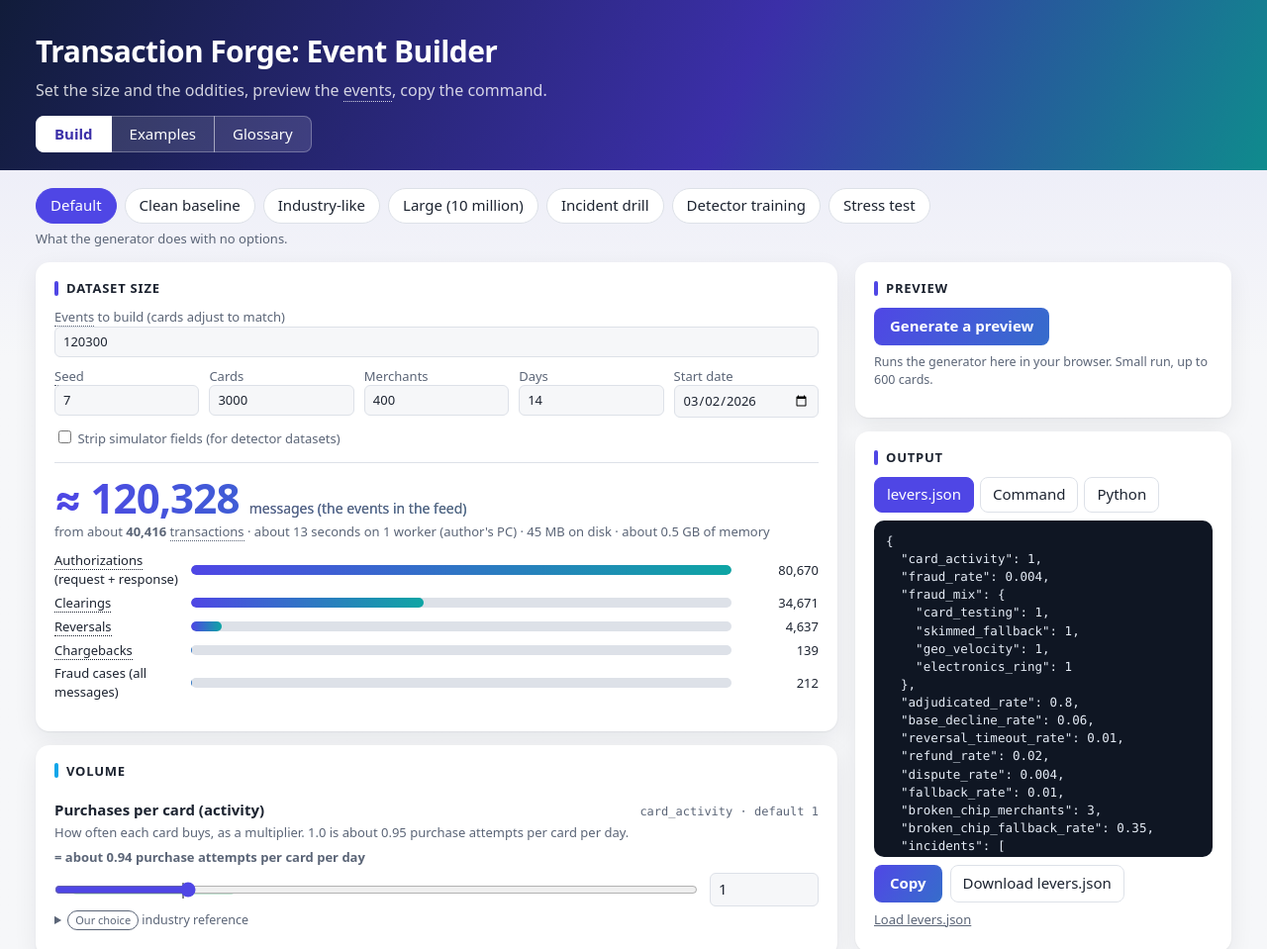
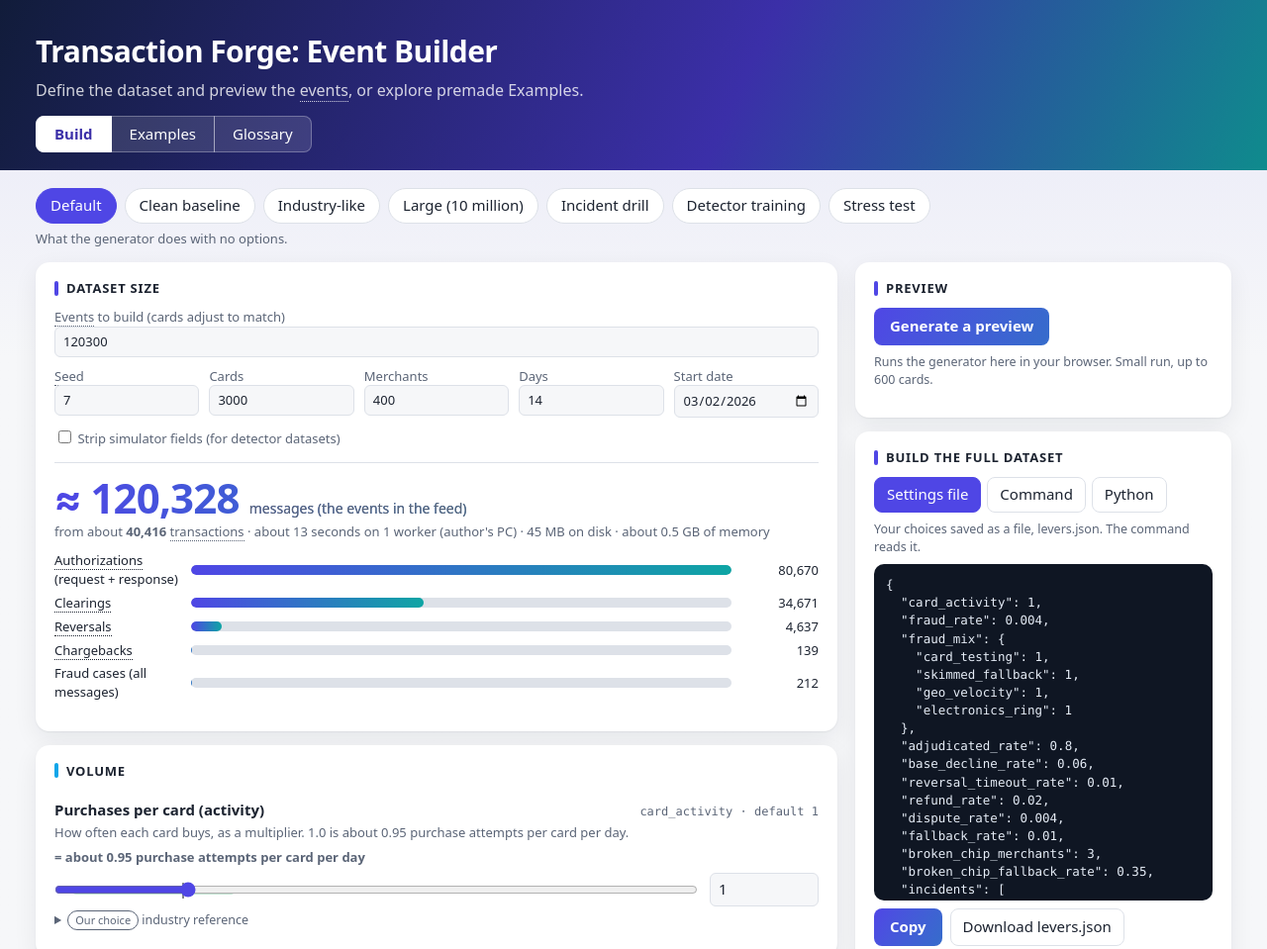
Before and after one commit to krisrchesney/transaction-forge, a plain HTML site: page docs/index.html in a window 1280 px wide. Shown: the top 959 px of the page at 99% size. Drawn offline with Linux system fonts and the light colour scheme.

Commit message:
Page: explain the build box, new tagline, non-sticky side column, rounding fix
Co-Authored-By: Claude Sonnet 5.5 <noreply@anthropic.com>

```diff
--- a/docs/index.html
+++ b/docs/index.html
@@ -99,7 +99,7 @@ input[type=number], input[type=text], input[type=date] {
 .pvcase { border: 1px solid var(--line); border-radius: 10px; padding: 8px 12px; margin: 10px 0; }
 .pvcase h3 { margin: 0; font-size: 14px; }
 .pvcase .row { margin-top: 6px; }
-.side { position: sticky; top: 12px; }
+.side { position: static; }
 @media (max-width: 900px) { .side { position: static; } }
 .tabs { display: flex; gap: 6px; margin-bottom: 8px; }
 .tabs button[aria-pressed=true] { background: var(--accent); color: var(--accent-ink); border-color: var(--accent); }
@@ -170,6 +170,7 @@ pre { border-radius: 10px; }
 .pvcase h3 { font-size: 13px; letter-spacing: .04em; text-transform: uppercase; color: var(--muted); }
 .keybox { border-radius: 10px; border-style: solid; border-left: 4px solid var(--accent2); }
 .chips button[aria-pressed=true] { box-shadow: 0 2px 8px color-mix(in srgb, var(--accent) 40%, transparent); }
+@media (max-width: 700px) { .sizeest .big { font-size: 32px; } .hero h1 { font-size: 26px; } }
 #glossary-list { display: table-row-group; }
 .gloss { width: 100%; border-collapse: collapse; font-size: 14px; }
 .gloss th { text-align: left; font-size: 12px; text-transform: uppercase; letter-spacing: .05em; color: var(--muted); padding: 8px 10px; border-bottom: 2px solid var(--line); position: sticky; top: 0; background: var(--panel); }
@@ -186,7 +187,7 @@ pre { border-radius: 10px; }
 <div class="hero">
 <header>
   <h1>Transaction Forge: Event Builder</h1>
-  <p class="lede">Set the size and the oddities, preview the events, copy the command.</p>
+  <p class="lede">Define the dataset and preview the events, or explore premade Examples.</p>
   <div class="seg tabbar" id="pagetabs" role="group" aria-label="Page"><button data-tab="build" aria-pressed="true">Build</button><button data-tab="examples" aria-pressed="false">Examples</button><button data-tab="glossary" aria-pressed="false">Glossary</button></div>
 </header>
 </div>
@@ -248,8 +249,9 @@ pre { border-radius: 10px; }
       <p class="note" id="pv-status" aria-live="polite">Runs the generator here in your browser. Small run, up to 600 cards.</p>
     </section>
     <section class="card">
-      <h2>Output</h2>
+      <h2>Build the full dataset</h2>
       <div class="tabs" id="tabs" role="group" aria-label="Output format"></div>
+      <p class="note" id="out-help" style="margin:0 0 8px"></p>
       <pre id="out" tabindex="0"></pre>
       <div class="row">
         <button class="primary" id="copy">Copy</button>
@@ -434,7 +436,7 @@ function buildGlossary() {
 // kind "rate" is a fraction shown as a percent; "count" is a whole number
 const LEVERS = [
   {group: "Volume", key: "card_activity", label: "Purchases per card (activity)", kind: "factor", max: 5, step: .05, tag: "choice", band: [.14, 1.4],
-   implied: v => "about " + (0.945 * v).toFixed(2) + " purchase attempts per card per day",
+   implied: v => "about " + (Math.round(0.945 * v * 100 + 1e-6) / 100).toFixed(2) + " purchase attempts per card per day",
    help: "How often each card buys, as a multiplier. 1.0 is about 0.95 purchase attempts per card per day.",
    bench: "No single standard exists; it depends on what you count. Reference points (the green band): one global network's 2024 switched transactions (159.4 billion) over its 3.5 billion issued cards is about 0.13 per card per day (many issued cards are inactive and only network-switched transactions count), a multiplier of about 0.14. US card payments per person (Federal Reserve, 2022; my own division, using an assumed population) is about 1.3, a multiplier of about 1.4. The default models an active card.", src: "network annual report; Federal Reserve"},
   {group: "Fraud", key: "fraud_rate", label: "Cards compromised", kind: "rate", max: .05, step: .0001, tag: "choice",
@@ -506,6 +508,9 @@ const PRESETS = {
 const clone = o => JSON.parse(JSON.stringify(o));
 let S = {size: clone(SIZE_DEFAULTS), lev: clone(DEFAULTS)};
 let fmt = "json";
+const OUT_HELP = {json: "Your choices saved as a file, levers.json. The command reads it.",
+  cli: "Paste into a terminal after installing txnforge (see the README). Builds the full dataset from your choices; save levers.json first.",
+  py: "The same build as a Python script, with your choices built in."};
 let stripSim = false;
 const $ = id => document.getElementById(id);
 const pct = v => +(v * 100).toFixed(4);
@@ -722,6 +727,7 @@ function sync() {
   const errs = validate();
   const o = outputs();
   $("out").textContent = o[fmt];
+  $("out-help").textContent = OUT_HELP[fmt];
   $("errs").textContent = errs.join(" · ");
   for (const L of LEVERS) {
     const isRate = L.kind === "rate", val = S.lev[L.key];
@@ -925,7 +931,7 @@ function loadPython(status) {
 
 async function runPreview(reroll) {
   const status = t => { $("pv-status").textContent = t; };
-  if (validate().length) { status("Fix the problem shown under Output first."); return; }
+  if (validate().length) { status("Fix the problem shown in red first."); return; }
   const btn = $("pv-go"); btn.disabled = true;
   try {
     if (reroll) seedBump++;
@@ -975,7 +981,7 @@ function buildChrome() {
   for (const name of Object.keys(PRESETS)) { const b = el("button", {text: name}); b.addEventListener("click", () => applyPreset(name)); host.append(b); }
   host.after(el("p", {class: "note", id: "preset-desc", style: "margin:0 0 6px"}));
   const tabs = $("tabs");
-  for (const [k, lab] of [["json", "levers.json"], ["cli", "Command"], ["py", "Python"]]) {
+  for (const [k, lab] of [["json", "Settings file"], ["cli", "Command"], ["py", "Python"]]) {
     const b = el("button", {text: lab, "aria-pressed": k === fmt}); b.dataset.k = k;
     b.addEventListener("click", () => { fmt = k; tabs.querySelectorAll("button").forEach(x => x.setAttribute("aria-pressed", x.dataset.k === k)); sync(); });
     tabs.append(b);
```
